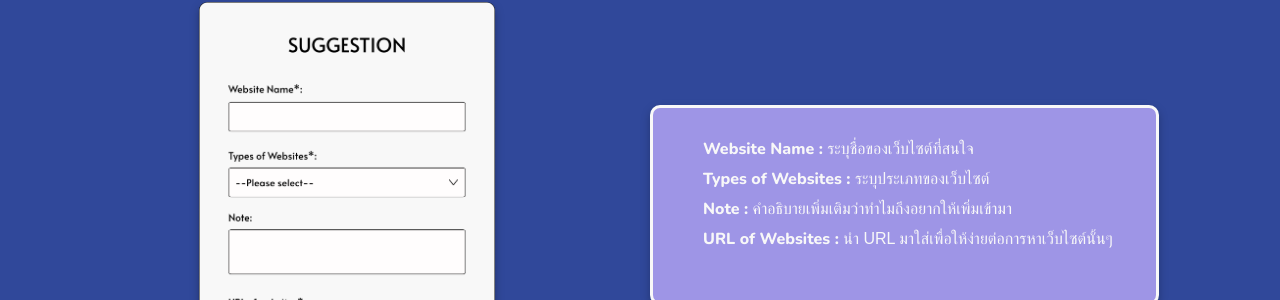
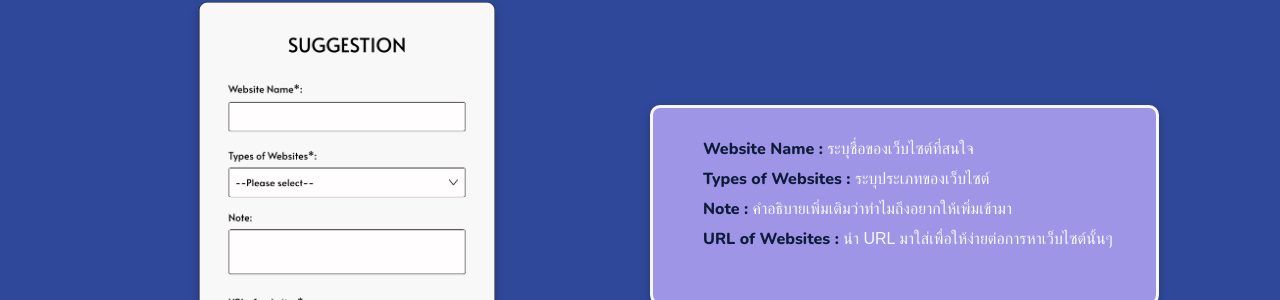
Before and after one commit to NapatpanOP/Anapos, a React (Vite) app: page / in a window 1280 px wide. Shown: the part 2336-2636 px from the top of the page. Built offline with nearby package versions, Linux system fonts and the light colour scheme; a web font is replaced by a local one.

Commit message:
update home css

```diff
--- a/src/HomePage.css
+++ b/src/HomePage.css
@@ -287,6 +287,10 @@
   color: #F8F8F8;
 }
 
+.sug-text b  {
+  color: #0e1c3a;
+}
+
 /* orientation: landscape แนวนอน
 orientation: portrait แนวตั้ง */
 @media only screen and (max-width: 820px) {
```
